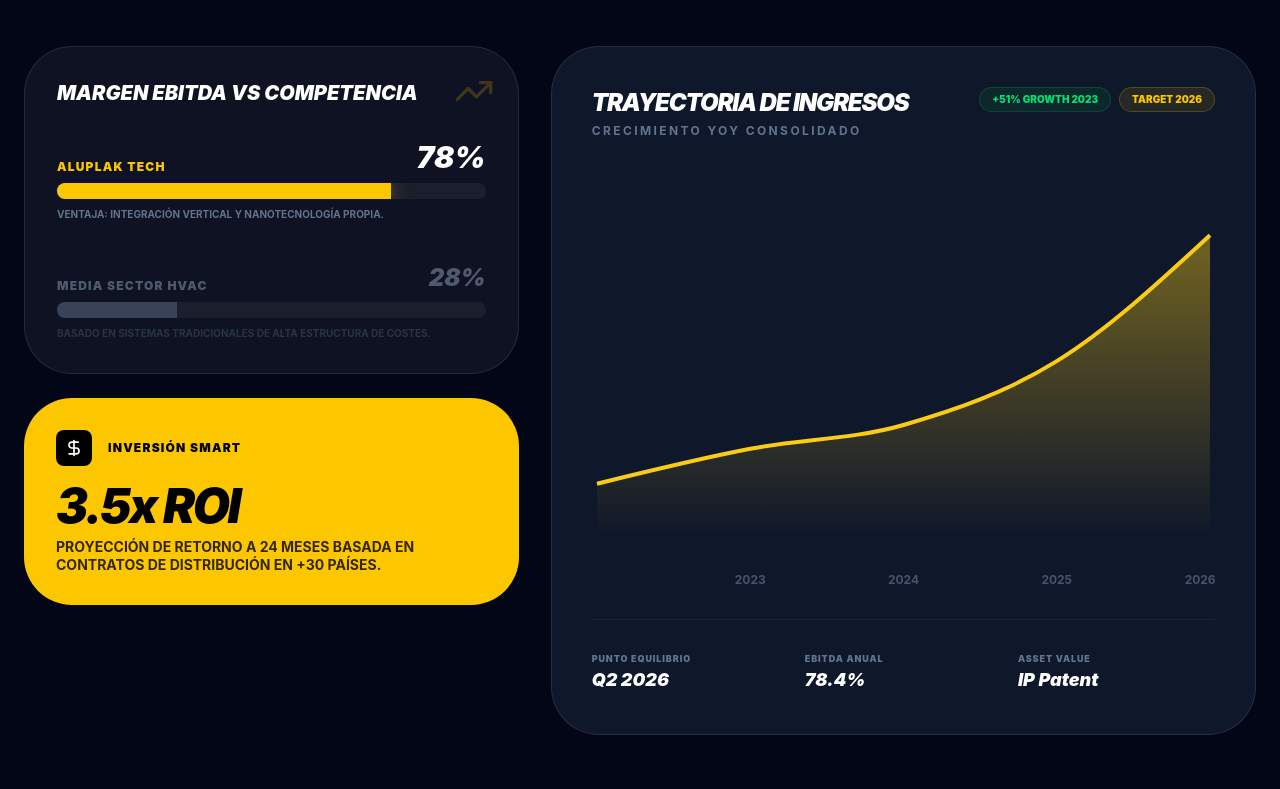
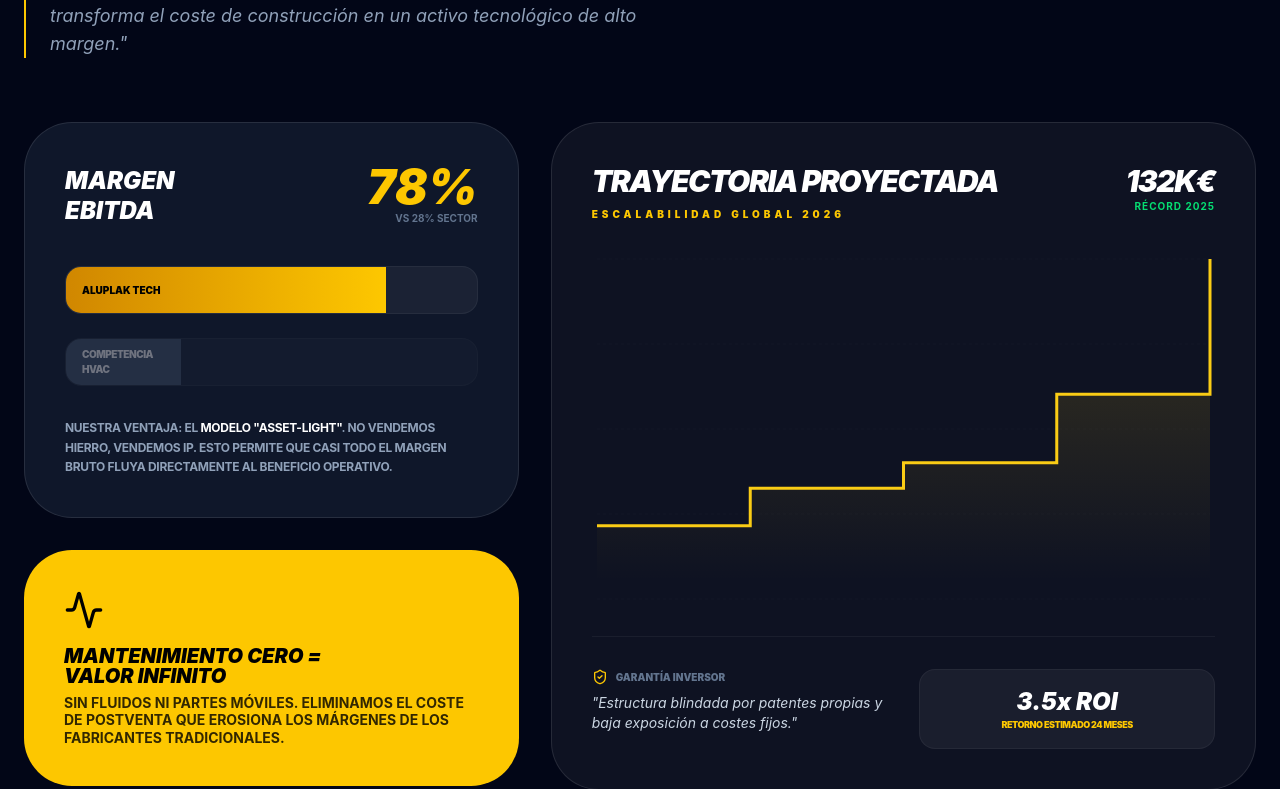
Before and after one commit to jofontji-lang/aluplak-landing, a React (Vite) app: page / in a window 1280 px wide. Shown: the part 1139-1928 px from the top of the page. Built offline with nearby package versions, Linux system fonts and the light colour scheme.

Commit message:
Update App.jsx

```diff
--- a/src/App.jsx
+++ b/src/App.jsx
@@ -82,155 +82,141 @@
         </div>
       </section>
 
-{/* 3. SECCIÓN FINANCIERA: DOMINIO DEL MERCADO & SUPERIORIDAD DE MARGEN */}
+{/* 3. SECCIÓN FINANCIERA: RADAR DE INVERSIÓN & DISRUPCIÓN DE MÁRGENES */}
 <section id="finanzas" className="max-w-7xl mx-auto px-6 py-32 border-t border-white/5">
-  <div className="mb-16">
-    <div className="flex items-center gap-2 mb-4">
-      <span className="h-px w-12 bg-yellow-400"></span>
-      <span className="text-yellow-400 font-black uppercase tracking-[0.3em] text-xs">Análisis Comparativo de Mercado</span>
+
+  {/* Encabezado con el concepto de Integración Vertical */}
+  <div className="flex flex-col md:flex-row justify-between items-start mb-16 gap-8">
+    <div className="max-w-2xl">
+      <h2 className="text-6xl font-black italic tracking-tighter text-white uppercase leading-none mb-6">
+        EFICIENCIA DE <br /> <span className="text-yellow-400">CAPITAL.</span>
+      </h2>
+      <p className="text-slate-400 text-lg border-l-2 border-yellow-400 pl-6 italic">
+        "No competimos en precio, competimos en rentabilidad. Aluplak transforma el coste de construcción en un activo tecnológico de alto margen."
+      </p>
     </div>
-    <h2 className="text-6xl font-black italic tracking-tighter text-white uppercase leading-none">
-      RENTABILIDAD <br /> <span className="text-yellow-400">DISRUPTIVA.</span>
-    </h2>
+    <div className="bg-white/5 p-6 rounded-3xl border border-white/10 flex-1">
+      <p className="text-yellow-400 font-black uppercase text-[10px] tracking-widest mb-2">Pilar Estratégico 01</p>
+      <h4 className="text-white font-black italic uppercase text-lg">Integración Vertical</h4>
+      <p className="text-slate-500 text-sm mt-2">
+        Fabricamos tecnología propia basada en micas y carbonos. Al eliminar intermediarios, convertimos materiales ligeros en soluciones de alto valor.
+      </p>
+    </div>
   </div>
 
   <div className="grid lg:grid-cols-12 gap-8">
 
-    {/* COLUMNA IZQUIERDA: EL "GAP" CON LA COMPETENCIA */}
-    <div className="lg:col-span-5 flex flex-col gap-6">
-      <div className="bg-white/5 border border-white/10 p-8 rounded-[3rem] relative overflow-hidden group">
-        <div className="absolute top-0 right-0 p-6 opacity-20 group-hover:opacity-100 transition-opacity">
-          <TrendingUp className="text-yellow-400" size={40} />
+    {/* COLUMNA IZQUIERDA: COMPARATIVA EBITDA */}
+    <div className="lg:col-span-5 space-y-8">
+      <div className="bg-[#0f172a] border border-white/10 p-10 rounded-[3rem] relative overflow-hidden group">
+        <div className="flex justify-between items-end mb-10">
+          <h3 className="text-2xl font-black italic text-white uppercase leading-tight">Margen <br /> EBITDA</h3>
+          <div className="text-right">
+            <span className="text-5xl font-black text-yellow-400 italic">78%</span>
+            <p className="text-[10px] text-slate-500 font-bold uppercase">Vs 28% Sector</p>
           </div>
-        <h3 className="text-xl font-black italic text-white uppercase mb-8">Margen EBITDA vs Competencia</h3>
+        </div>
 
-        <div className="space-y-10">
-          {/* Aluplak */}
-          <div className="relative">
-            <div className="flex justify-between mb-2 items-end">
-              <span className="text-yellow-400 font-black tracking-widest text-xs uppercase">Aluplak Tech</span>
-              <span className="text-3xl font-black text-white italic">78%</span>
-            </div>
-            <div className="h-4 w-full bg-white/5 rounded-full overflow-hidden">
+        {/* Gráfico de Barras Comparativo */}
+        <div className="space-y-6">
+          <div className="h-12 bg-white/5 rounded-2xl relative overflow-hidden border border-white/5">
             <motion.div
               initial={{ width: 0 }}
               whileInView={{ width: "78%" }}
-                className="h-full bg-yellow-400 shadow-[0_0_20px_rgba(250,204,21,0.4)]"
-              />
+              transition={{ duration: 1.5, ease: "easeOut" }}
+              className="h-full bg-gradient-to-r from-yellow-600 to-yellow-400 flex items-center px-4"
+            >
+              <span className="text-black font-black text-[10px] uppercase">Aluplak Tech</span>
+            </motion.div>
           </div>
-            <p className="text-[10px] text-slate-500 mt-2 font-bold uppercase">Ventaja: Integración vertical y Nanotecnología propia.</p>
-          </div>
-
-          {/* Media Sector */}
-          <div className="relative opacity-50">
-            <div className="flex justify-between mb-2 items-end">
-              <span className="text-slate-400 font-black tracking-widest text-xs uppercase">Media Sector HVAC</span>
-              <span className="text-2xl font-black text-slate-400 italic">28%</span>
-            </div>
-            <div className="h-4 w-full bg-white/10 rounded-full overflow-hidden">
+          <div className="h-12 bg-white/5 rounded-2xl relative overflow-hidden border border-white/5 opacity-40">
             <motion.div
               initial={{ width: 0 }}
               whileInView={{ width: "28%" }}
-                className="h-full bg-slate-500"
-              />
-            </div>
-            <p className="text-[10px] text-slate-600 mt-2 font-bold uppercase">Basado en sistemas tradicionales de alta estructura de costes.</p>
-          </div>
+              className="h-full bg-slate-600 flex items-center px-4"
+            >
+              <span className="text-white font-black text-[10px] uppercase tracking-tighter">Competencia HVAC</span>
+            </motion.div>
           </div>
         </div>
 
-      {/* KPI RÁPIDO: ESCALABILIDAD */}
-      <div className="bg-yellow-400 p-8 rounded-[3rem] text-black">
-        <div className="flex items-center gap-4 mb-4">
-          <div className="bg-black text-white p-2 rounded-lg">
-            <DollarSign size={20} />
+        <p className="mt-8 text-xs text-slate-400 leading-relaxed uppercase font-bold tracking-tight">
+          Nuestra ventaja: El <span className="text-white">Modelo "Asset-Light"</span>. No vendemos hierro, vendemos IP. Esto permite que casi todo el margen bruto fluya directamente al beneficio operativo.
+        </p>
       </div>
-          <span className="font-black uppercase text-xs tracking-widest">Inversión Smart</span>
-        </div>
-        <div className="text-5xl font-black italic tracking-tighter leading-none">3.5x ROI</div>
-        <p className="text-sm font-bold mt-2 leading-tight uppercase opacity-80">Proyección de retorno a 24 meses basada en contratos de distribución en +30 países.</p>
+
+      {/* KPI: Mantenimiento Cero */}
+      <div className="bg-yellow-400 p-10 rounded-[3rem] text-black group hover:scale-[1.02] transition-transform cursor-default">
+        <Activity size={40} className="mb-4" />
+        <h4 className="text-xl font-black uppercase italic leading-none mb-2">Mantenimiento Cero = <br /> Valor Infinito</h4>
+        <p className="text-sm font-bold opacity-80 uppercase leading-tight">
+          Sin fluidos ni partes móviles. Eliminamos el coste de postventa que erosiona los márgenes de los fabricantes tradicionales.
+        </p>
       </div>
     </div>
 
-    {/* COLUMNA DERECHA: EL GRÁFICO DE CRECIMIENTO EXPONENCIAL */}
-    <div className="lg:col-span-7 bg-[#0f172a] border border-white/10 p-10 rounded-[3rem] relative overflow-hidden">
-      <div className="flex justify-between items-start mb-12">
+    {/* COLUMNA DERECHA: CRECIMIENTO Y PROYECCIÓN */}
+    <div className="lg:col-span-7 bg-white/5 border border-white/10 p-10 rounded-[3rem] flex flex-col">
+      <div className="flex justify-between items-start mb-8">
         <div>
-          <h3 className="text-2xl font-black italic text-white uppercase tracking-tighter">Trayectoria de Ingresos</h3>
-          <p className="text-xs font-bold text-slate-500 uppercase tracking-[0.2em] mt-1">Crecimiento YoY Consolidado</p>
+          <h3 className="text-3xl font-black italic text-white uppercase tracking-tighter">Trayectoria Proyectada</h3>
+          <p className="text-[10px] font-black text-yellow-400 uppercase tracking-[0.4em] mt-2">Escalabilidad Global 2026</p>
         </div>
-        <div className="flex gap-2">
-            <div className="bg-green-500/10 text-green-400 px-3 py-1 rounded-full text-[10px] font-black uppercase border border-green-500/20">
-              +51% Growth 2023
-            </div>
-            <div className="bg-yellow-400/10 text-yellow-400 px-3 py-1 rounded-full text-[10px] font-black uppercase border border-yellow-400/20">
-              Target 2026
-            </div>
+        <div className="text-right">
+          <p className="text-3xl font-black text-white italic tracking-tighter">132K€</p>
+          <p className="text-[10px] text-green-400 font-bold uppercase tracking-widest">Récord 2025</p>
         </div>
       </div>
 
-      <div className="h-[400px] w-full">
+      <div className="h-[350px] w-full flex-grow">
         <ResponsiveContainer width="100%" height="100%">
           <AreaChart data={financialData.ventas}>
             <defs>
-              <linearGradient id="colorSales" x1="0" y1="0" x2="0" y2="1">
-                <stop offset="5%" stopColor="#facc15" stopOpacity={0.4}/>
+              <linearGradient id="glowYellow" x1="0" y1="0" x2="0" y2="1">
+                <stop offset="5%" stopColor="#facc15" stopOpacity={0.3}/>
                 <stop offset="95%" stopColor="#facc15" stopOpacity={0}/>
               </linearGradient>
             </defs>
             <CartesianGrid strokeDasharray="3 3" stroke="#ffffff05" vertical={false} />
-            <XAxis
-              dataKey="year"
-              axisLine={false}
-              tickLine={false}
-              tick={{fill: '#475569', fontSize: 12, fontWeight: 'bold'}}
-              dy={15}
-            />
-            <YAxis hide domain={[0, 250000]} />
+            <XAxis dataKey="year" hide />
             <Tooltip
-              cursor={{ stroke: '#facc15', strokeWidth: 2, strokeDasharray: '5 5' }}
-              content={({ active, payload }) => {
-                if (active && payload && payload.length) {
-                  return (
-                    <div className="bg-black border border-white/10 p-4 rounded-2xl shadow-2xl">
-                      <p className="text-[10px] font-black uppercase text-slate-500 mb-1">{payload[0].payload.year}</p>
-                      <p className="text-xl font-black italic text-white">{payload[0].value.toLocaleString()}€</p>
-                      <p className="text-[9px] font-black text-yellow-400 uppercase mt-1">{payload[0].payload.tag}</p>
+              content={({ payload }) => payload?.[0] ? (
+                <div className="bg-black border border-yellow-400/50 p-4 rounded-xl shadow-2xl">
+                  <p className="text-[10px] font-black text-slate-500 uppercase">{payload[0].payload.year}</p>
+                  <p className="text-xl font-black text-white italic">{payload[0].value.toLocaleString()}€</p>
                 </div>
-                  );
-                }
-                return null;
-              }}
+              ) : null }
             />
             <Area
-              type="monotone"
+              type="stepAfter"
               dataKey="monto"
               stroke="#facc15"
-              strokeWidth={4}
-              fillOpacity={1}
-              fill="url(#colorSales)"
-              animationDuration={2000}
+              strokeWidth={3}
+              fill="url(#glowYellow)"
             />
           </AreaChart>
         </ResponsiveContainer>
       </div>
 
-      <div className="mt-8 grid grid-cols-3 gap-4 border-t border-white/5 pt-8">
-        {[
-          { label: "Punto Equilibrio", val: "Q2 2026" },
-          { label: "EBITDA Anual", val: "78.4%" },
-          { label: "Asset Value", val: "IP Patent" }
-        ].map((item, i) => (
-          <div key={i}>
-            <p className="text-[9px] font-black uppercase text-slate-500 tracking-widest">{item.label}</p>
-            <p className="text-lg font-black italic text-white">{item.val}</p>
+      <div className="mt-8 pt-8 border-t border-white/5 grid grid-cols-2 gap-8">
+        <div>
+          <div className="flex items-center gap-2 mb-2">
+            <ShieldCheck size={16} className="text-yellow-400" />
+            <span className="text-[10px] font-black uppercase text-slate-500">Garantía Inversor</span>
           </div>
-        ))}
+          <p className="text-sm text-slate-300 italic">"Estructura blindada por patentes propias y baja exposición a costes fijos."</p>
+        </div>
+        <div className="bg-white/5 rounded-2xl p-4 flex flex-col justify-center text-center border border-white/5">
+           <span className="text-2xl font-black text-white italic">3.5x ROI</span>
+           <span className="text-[9px] font-black uppercase text-yellow-400 tracking-tighter">Retorno Estimado 24 Meses</span>
+        </div>
       </div>
     </div>
 
   </div>
 </section>
+
+
       {/* 4. AHORRO COSTES ENERGÉTICOS */}
       <section className="py-32 px-6 bg-white/5">
         <div className="max-w-7xl mx-auto grid md:grid-cols-2 gap-20 items-center">
```
Lines whose indentation alone changed are shown as unchanged.
